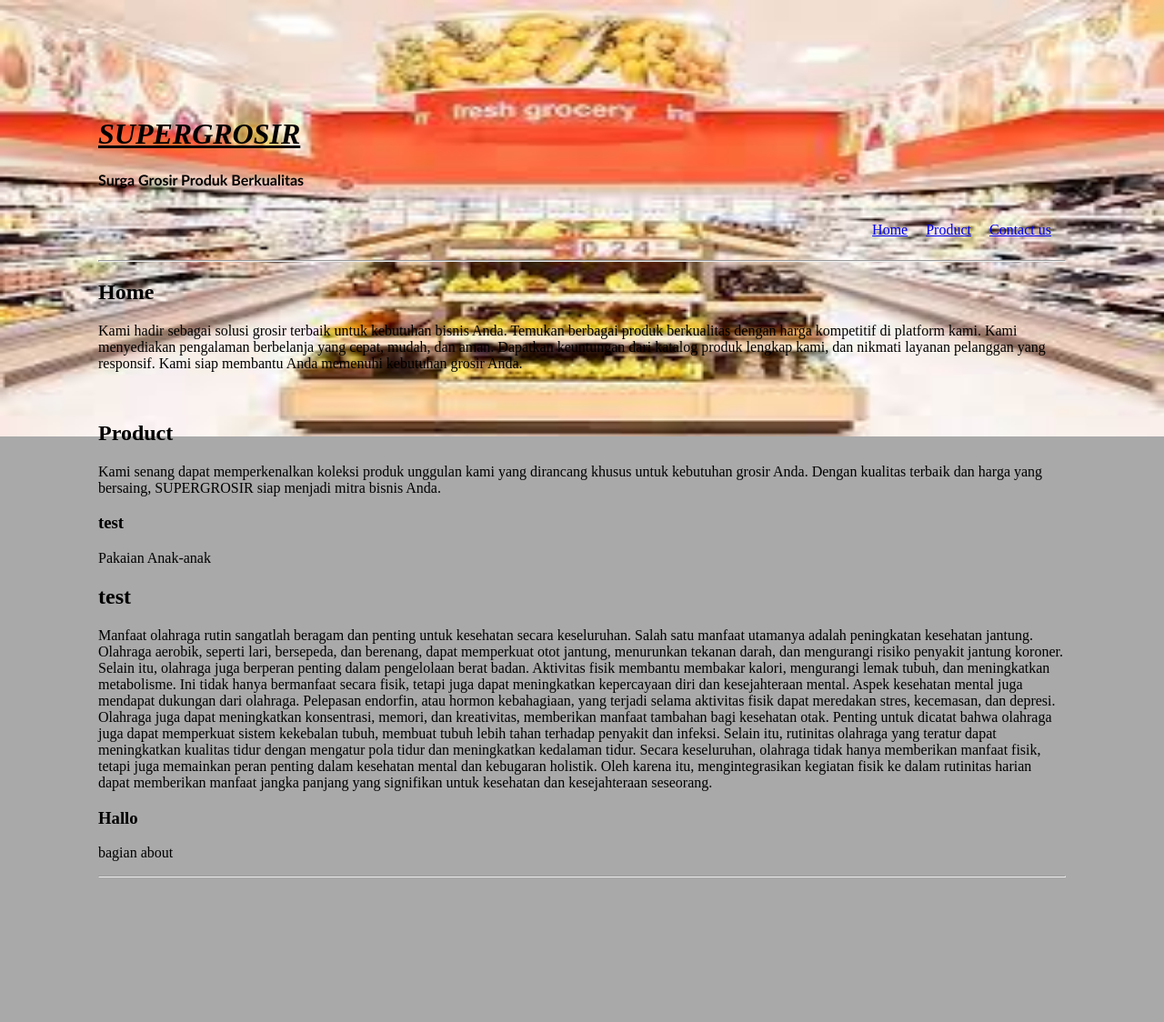
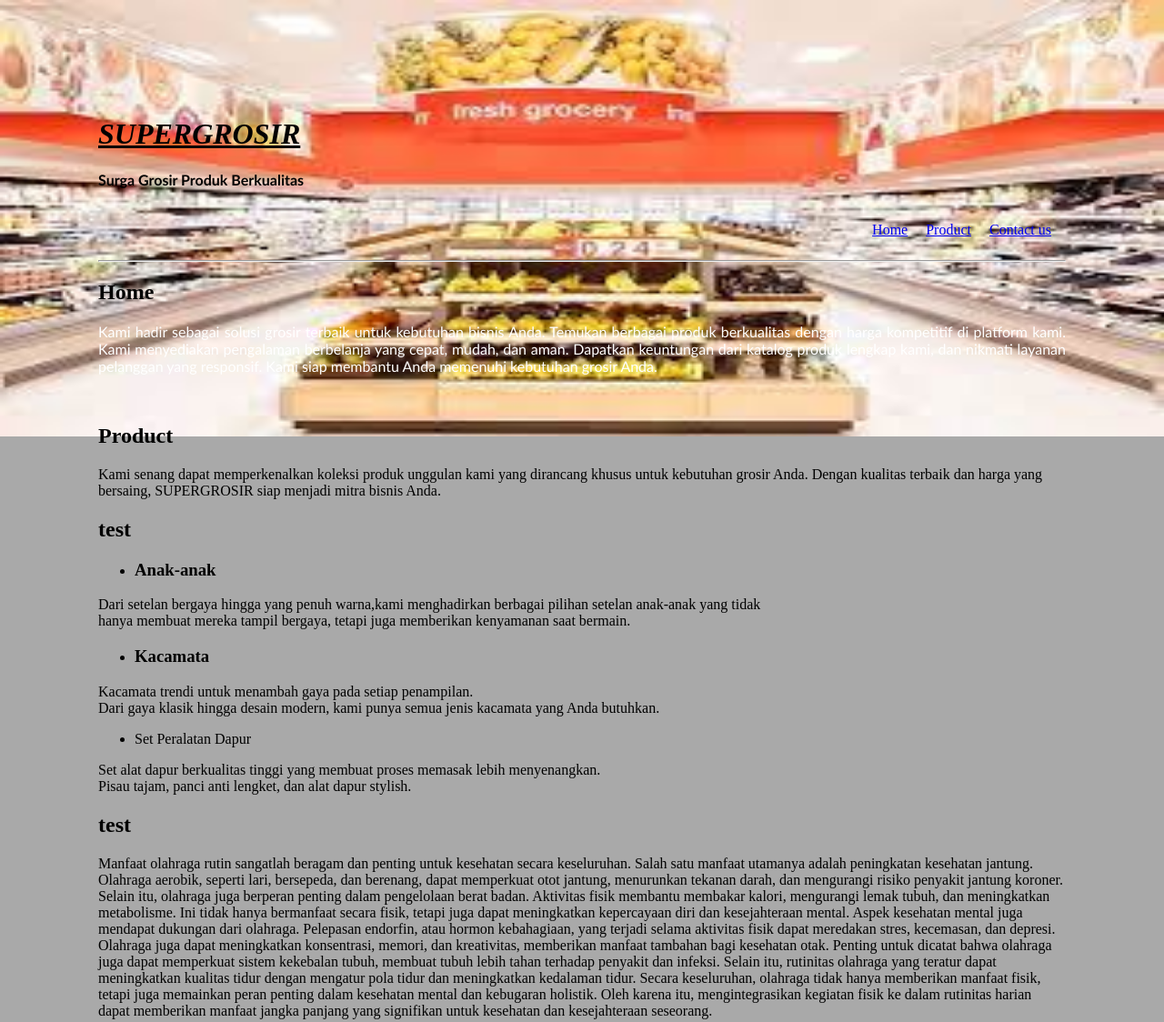
Before and after one commit to revou-fundamental-course/22-jan-24-fadhil-agus, a plain HTML site: page Index.html in a window 1280 px wide. Shown: the top 1124 px of the page at 91% size. Before the commit the page ends 965 px from the top, so only its background shows below. Drawn offline with Linux system fonts and the light colour scheme.

Commit message:
add html and add css

```diff
--- a/Index.html
+++ b/Index.html
@@ -5,13 +5,12 @@
         <link rel="stylesheet"
         type="text/css"
         href="style.css">
+</head>
         <body>
             <header>
             <h1><u><i>SUPERGROSIR</i></u></h1>
             <h4 class="h4">Surga Grosir Produk Berkualitas</p>
             </header>
-
-            <section>
             <nav class="navigation">
                 <ul class = "Search-engine">
                     <li><a href="#Home">Home</a></li>
@@ -20,22 +19,31 @@
                 </ul>
             </nav>
             <hr>
-            </section>
-            <div class = "content">
                 <h2 id="Home">Home</h2>
+                <div class = "content">
                 <p>Kami hadir sebagai solusi grosir terbaik untuk kebutuhan bisnis Anda. Temukan berbagai produk berkualitas dengan harga kompetitif di platform kami. Kami menyediakan pengalaman berbelanja yang cepat, mudah, dan aman.
 
                     Dapatkan keuntungan dari katalog produk lengkap kami, dan nikmati layanan pelanggan yang responsif. Kami siap membantu Anda memenuhi kebutuhan grosir Anda.</p>
-                </section>
+                </div>
                 <br>
               <article>
             <h2 id="Product">Product</h2>
         <p>Kami senang dapat memperkenalkan koleksi produk unggulan kami yang dirancang khusus untuk kebutuhan grosir Anda. Dengan kualitas terbaik dan harga yang bersaing, SUPERGROSIR siap menjadi mitra bisnis Anda.</p>
-        <h3>test</h3>
-        <p>Pakaian Anak-anak</p>
+        <h2>test</h2>
+        <ul class="Product">
+            <li><h3>Anak-anak</li></h3>
+        </ul>
+        <p>Dari setelan bergaya hingga yang penuh warna,kami menghadirkan berbagai pilihan setelan anak-anak yang tidak <br>hanya membuat mereka tampil bergaya, tetapi juga memberikan kenyamanan saat bermain.</p>
+        <ul class="Product">
+            <li><h3>Kacamata</h3></li>
+        </ul>
+        <p>Kacamata trendi untuk menambah gaya pada setiap penampilan. <br>Dari gaya klasik hingga desain modern, kami punya semua jenis kacamata yang Anda butuhkan.</p>
 
-              </article>
-              <article>
+        <ul class="Product">
+            <li>Set Peralatan Dapur</li>
+        </ul>
+        <p>Set alat dapur berkualitas tinggi yang membuat proses memasak lebih menyenangkan. <br>Pisau tajam, panci anti lengket, dan alat dapur stylish.</p>
+
         <h2>test</h2>
         <p>Manfaat olahraga rutin sangatlah beragam dan penting untuk kesehatan secara keseluruhan. Salah satu manfaat utamanya adalah peningkatan kesehatan jantung. Olahraga aerobik, seperti lari, bersepeda, dan berenang, dapat memperkuat otot jantung, menurunkan tekanan darah, dan mengurangi risiko penyakit jantung koroner.
 
@@ -51,6 +59,5 @@
             <p> bagian about</p>
 
             <hr>
-</head>
 </body>
 </html>
--- a/style.css
+++ b/style.css
@@ -11,14 +11,8 @@ body{
     max-width: 200%;
     height: 200px;
 }
-h4{font-family: 'Trebuchet MS', 'Lucida Sans Unicode', 'Lucida Grande', 'Lucida Sans', Arial, sans-serif;}
-content{
-    font-family: 'Trebuchet MS', 'Lucida Sans Unicode', 'Lucida Grande', 'Lucida Sans', Arial, sans-serif;
-    font-size: medium;
-    color:black;
-    text-align: justify;
-    z-index: 1;
-   }
+.h4{font-family: 'Trebuchet MS', 'Lucida Sans Unicode', 'Lucida Grande', 'Lucida Sans', Arial, sans-serif;}
+
 .navigation {
     display: flex;
     color:black ;
@@ -32,3 +26,15 @@ list-style-type: none;
     display: inline;
     margin-right: 16px;
 }
+
+.content{
+    font-family: 'Trebuchet MS', 'Lucida Sans Unicode', 'Lucida Grande', 'Lucida Sans', Arial, sans-serif;
+    font-size: medium;
+    color:white;
+    text-align: justify;
+    z-index: 1;
+   }
+.Product{
+    text-align: left;
+
+}
```
